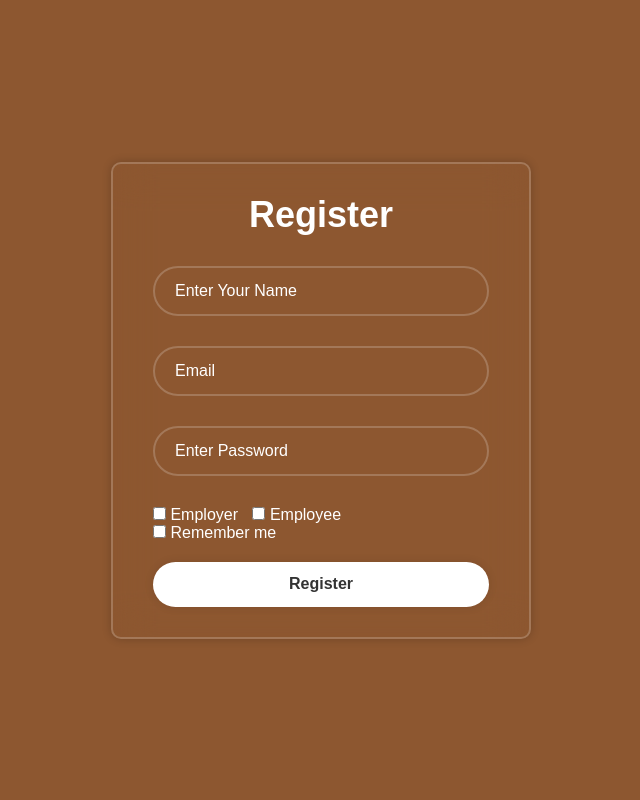
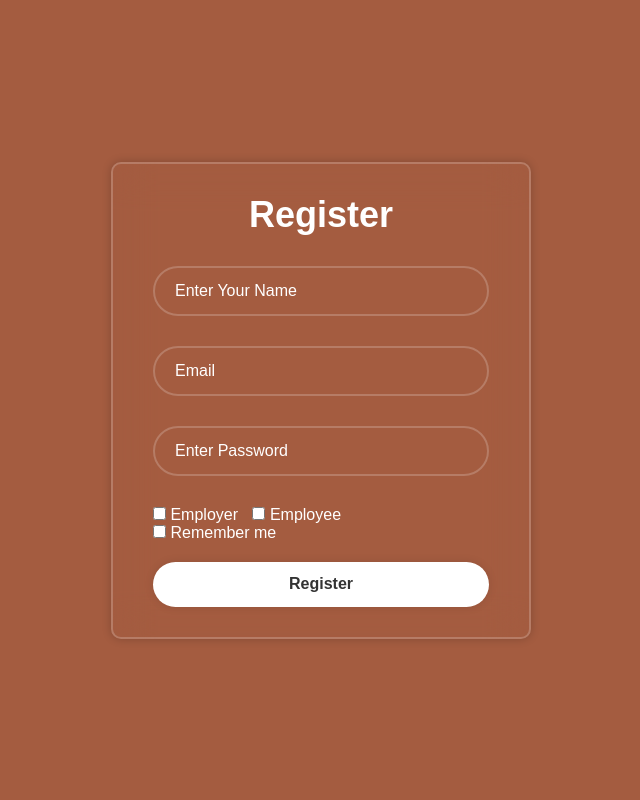
Before and after one commit to JanaMatanguihan/Job-Platform-for-Retired-Seniors-and-PWDs, a PHP site: page /register.php in a window 1280 px wide. Shown: the whole page, without its empty margins (319-959 px from the left). Run offline with PHP 8.4, Linux system fonts and the light colour scheme.

Commit message:
changed the color for the body's background

```diff
--- a/register.css
+++ b/register.css
@@ -10,7 +10,7 @@ body {
     justify-content: center;
     align-items: center;
     min-height: 100vh;
-    background-color: #8d5730;
+    background-color: #A45C40;
 }
 
 a {
```
